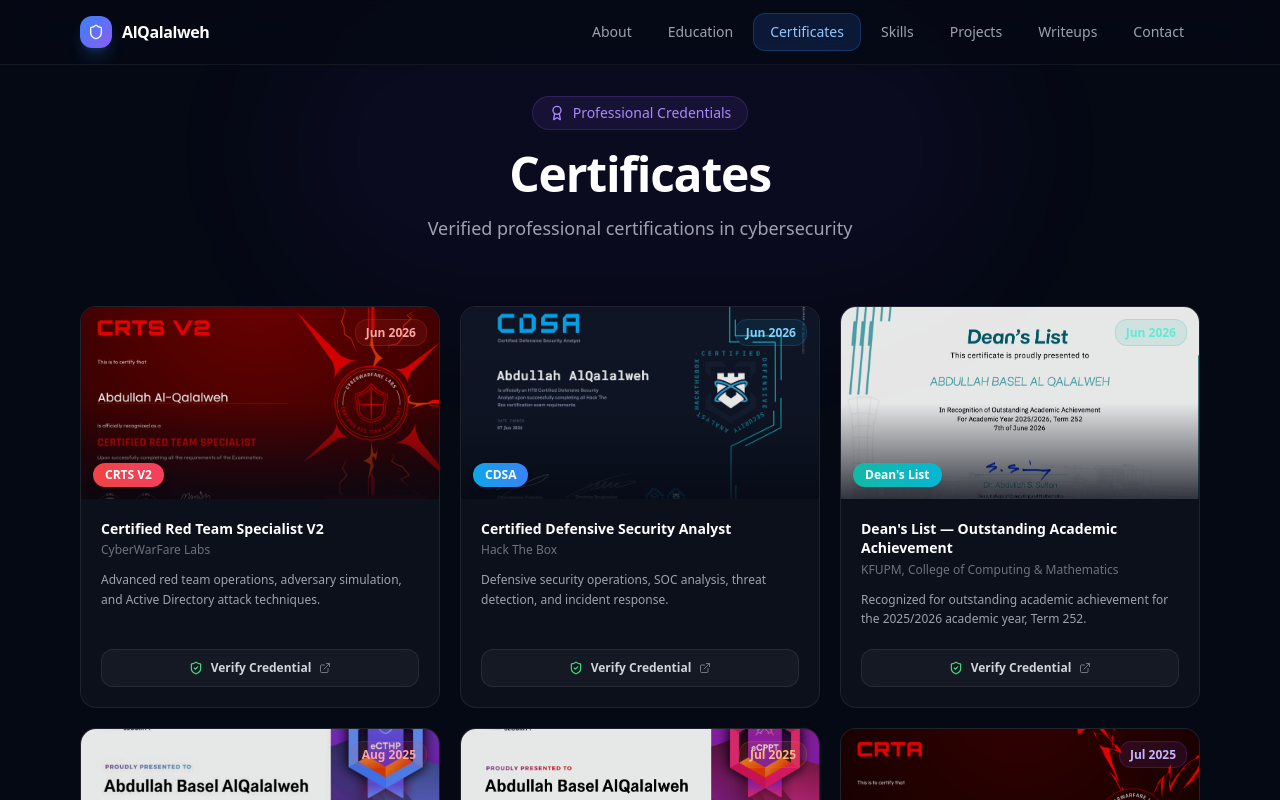
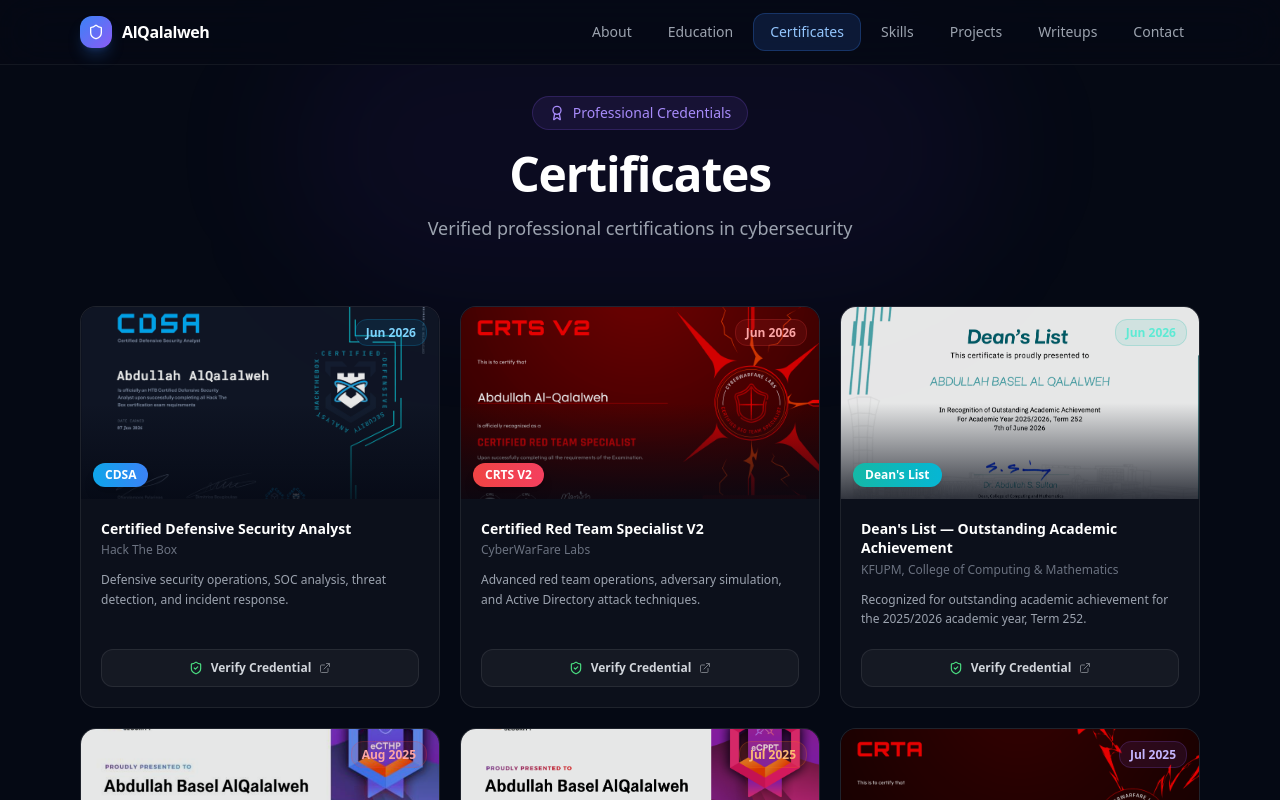
Before and after one commit to qalalweh4/myportiolio, a Next.js app: page /certificates in a window 1280 px wide. Shown: the top 800 px of the page. Built offline with nearby package versions, Linux system fonts and the light colour scheme.

Commit message:
Reorder certificates: CDSA before CRTS V2
Co-Authored-By: Claude Opus 4.8 <noreply@anthropic.com>

```diff
--- a/app/certificates/page.tsx
+++ b/app/certificates/page.tsx
@@ -3,6 +3,17 @@ import Link from "next/link"
 import Image from "next/image"
 
 const certificates = [
+  {
+    name: "CDSA",
+    fullName: "Certified Defensive Security Analyst",
+    issuer: "Hack The Box",
+    date: "Jun 2026",
+    image: "/images/cdsa.png",
+    credentialUrl: "https://www.credly.com/badges/b8e160a3-7e24-450f-ab8a-6b887c2e791a",
+    description: "Defensive security operations, SOC analysis, threat detection, and incident response.",
+    color: "from-sky-500 to-blue-500",
+    tagColor: "bg-sky-500/10 text-sky-300 border-sky-500/20",
+  },
   {
     name: "CRTS V2",
     fullName: "Certified Red Team Specialist V2",
@@ -14,17 +25,7 @@ const certificates = [
     color: "from-red-500 to-rose-500",
     tagColor: "bg-red-500/10 text-red-300 border-red-500/20",
   },
-  {
-    name: "CDSA",
-    fullName: "Certified Defensive Security Analyst",
-    issuer: "Hack The Box",
-    date: "Jun 2026",
-    image: "/images/cdsa.png",
-    credentialUrl: "https://www.credly.com/badges/b8e160a3-7e24-450f-ab8a-6b887c2e791a",
-    description: "Defensive security operations, SOC analysis, threat detection, and incident response.",
-    color: "from-sky-500 to-blue-500",
-    tagColor: "bg-sky-500/10 text-sky-300 border-sky-500/20",
-  },
+
   {
     name: "Dean's List",
     fullName: "Dean's List — Outstanding Academic Achievement",
```
